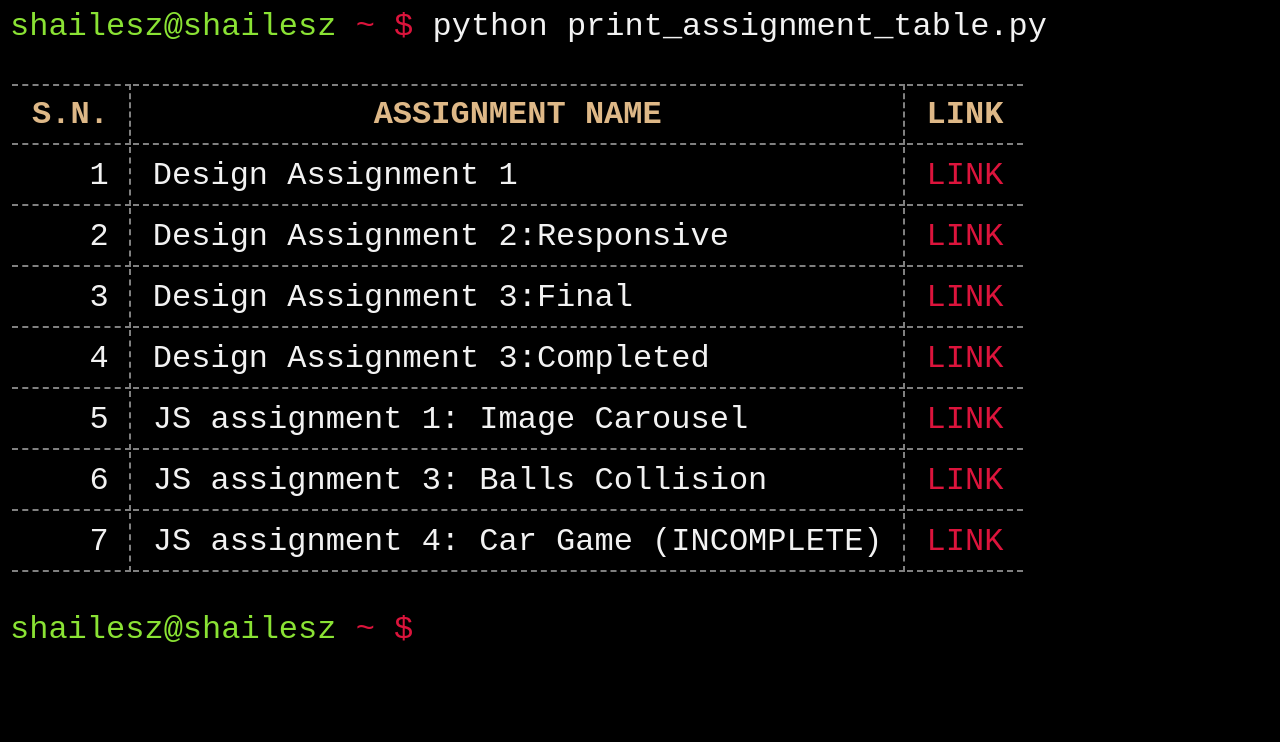
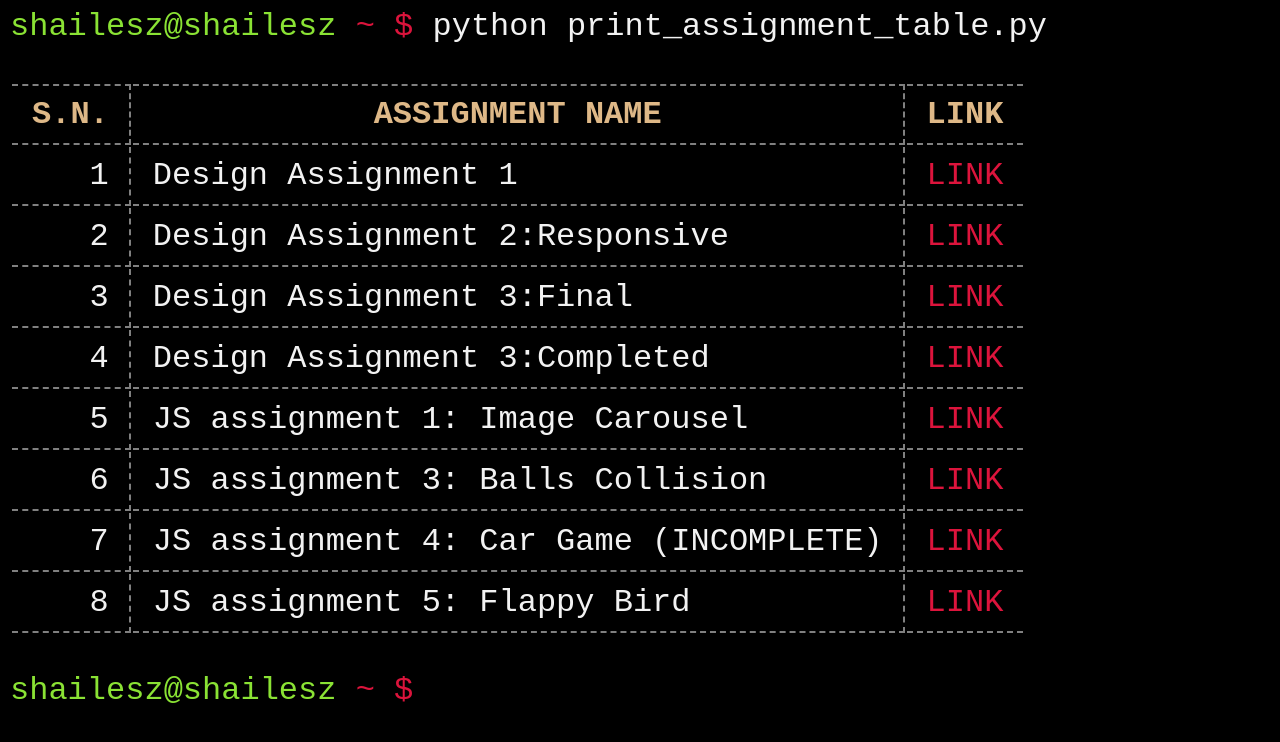
Before and after one commit to shailesz/shailesz.github.io, a plain HTML site: page index.html in a window 1280 px wide. Drawn offline with Linux system fonts and the light colour scheme.

Commit message:
flappy bird added

```diff
--- a/index.html
+++ b/index.html
@@ -4,7 +4,7 @@
     <meta charset="UTF-8" />
     <meta http-equiv="X-UA-Compatible" content="IE=edge" />
     <meta name="viewport" content="width=device-width, initial-scale=1.0" />
-    <link rel="shortcut icon" type="image/jpg" href="./favicon.jpg"/>
+    <link rel="shortcut icon" type="image/jpg" href="./favicon.jpg" />
     <link rel="stylesheet" href="./style.css" />
     <title>shailesz@shailesz:~</title>
   </head>
@@ -14,7 +14,7 @@
       <span class="terminal-command-line">~ $</span>
       <span>python print_assignment_table.py</span>
     </div>
-    <br>
+    <br />
     <table>
       <tr>
         <th class="top bottom right number-row">S.N.</th>
@@ -62,35 +62,40 @@
         <td class="bottom right right-align number-row">5</td>
         <td class="bottom right left-align">JS assignment 1: Image Carousel</td>
         <td class="bottom center-align">
-          <a href="https://shailesz.github.io/js-carousel/"
-            >LINK</a
-          >
+          <a href="https://shailesz.github.io/js-carousel/">LINK</a>
         </td>
       </tr>
       <tr>
         <td class="bottom right right-align number-row">6</td>
-        <td class="bottom right left-align">JS assignment 3: Balls Collision</td>
+        <td class="bottom right left-align">
+          JS assignment 3: Balls Collision
+        </td>
         <td class="bottom center-align">
-          <a href="https://shailesz.github.io/my-balls-collide/"
-            >LINK</a
-          >
+          <a href="https://shailesz.github.io/my-balls-collide/">LINK</a>
         </td>
       </tr>
       <tr>
         <td class="bottom right right-align number-row">7</td>
-        <td class="bottom right left-align">JS assignment 4: Car Game (INCOMPLETE)</td>
+        <td class="bottom right left-align">
+          JS assignment 4: Car Game (INCOMPLETE)
+        </td>
         <td class="bottom center-align">
-          <a href="https://shailesz.github.io/car-game/"
-            >LINK</a
-          >
+          <a href="https://shailesz.github.io/car-game/">LINK</a>
+        </td>
+      </tr>
+      <tr>
+        <td class="bottom right right-align number-row">8</td>
+        <td class="bottom right left-align">JS assignment 5: Flappy Bird</td>
+        <td class="bottom center-align">
+          <a href="https://shailesz.github.io/car-game/">LINK</a>
         </td>
       </tr>
     </table>
-    <br>
+    <br />
     <div class="terminal">
-        <span class="terminal-user">shailesz@shailesz</span>
-        <span class="terminal-command-line">~ $</span>
-        <span class="terminal-new-line fwb">_</span>
-      </div>
+      <span class="terminal-user">shailesz@shailesz</span>
+      <span class="terminal-command-line">~ $</span>
+      <span class="terminal-new-line fwb">_</span>
+    </div>
   </body>
 </html>
```
